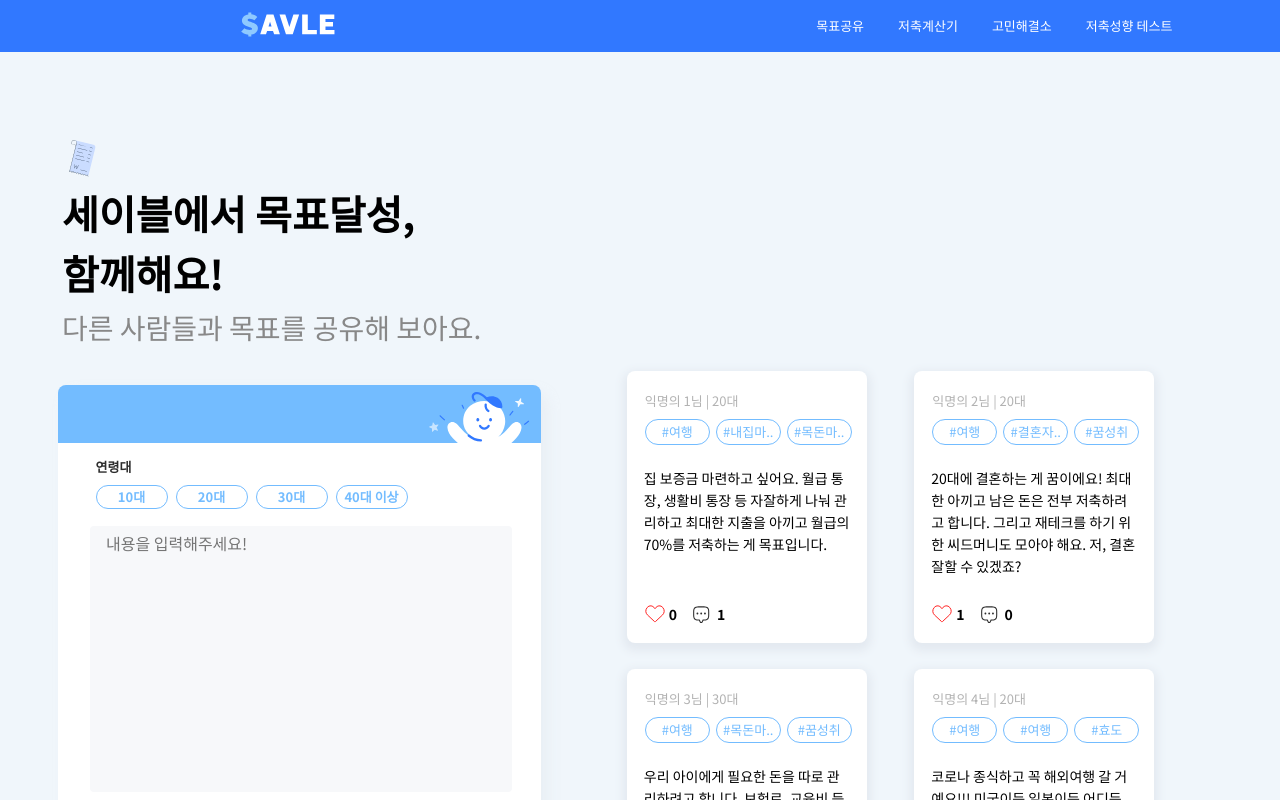
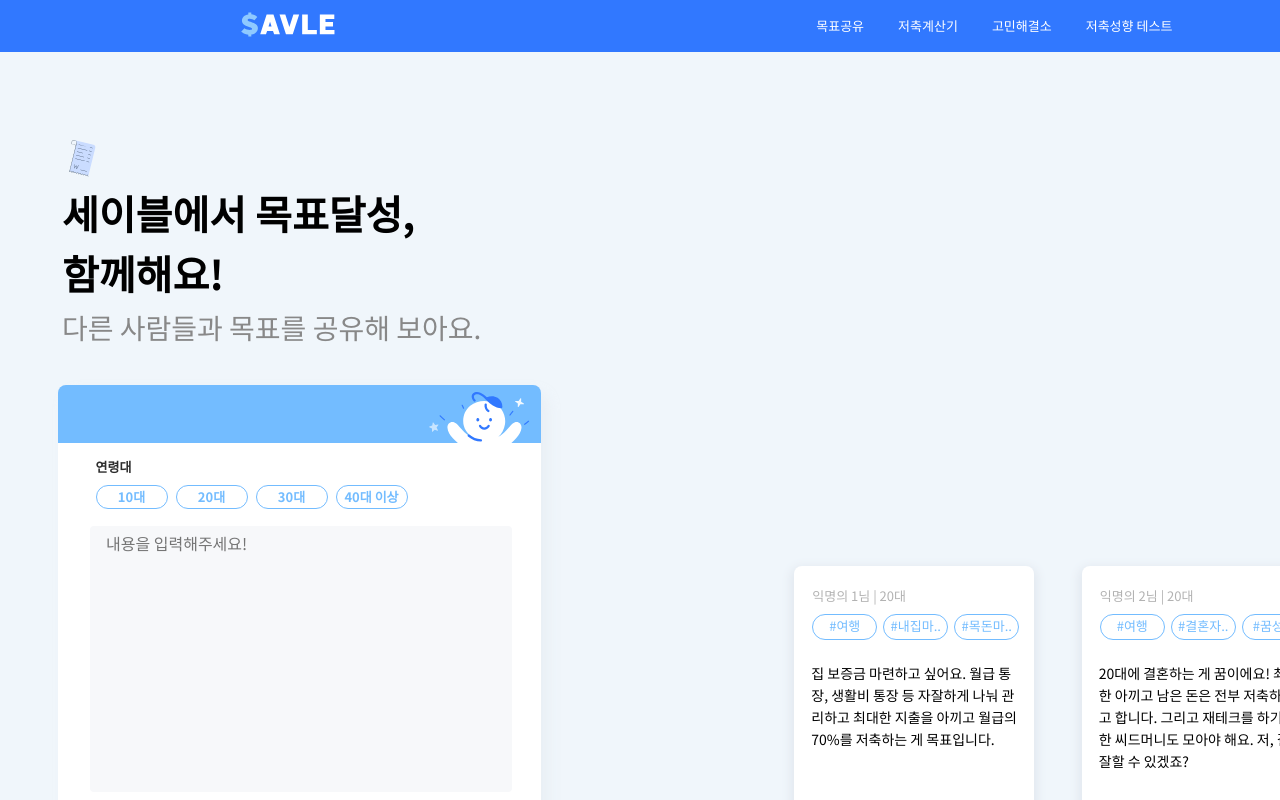
Before and after one commit to maddrake220/with-savle, a Next.js app: page / in a window 1280 px wide. Shown: the top 800 px of the page. Built offline with nearby package versions, Linux system fonts and the light colour scheme.

Commit message:
Fixed: (main goal, goal detail) import line

```diff
--- a/src/components/goal/MainGoal.js
+++ b/src/components/goal/MainGoal.js
@@ -1,9 +1,9 @@
+import style from "styles/MainGoal.module.scss";
+
 import MainGoalButton from "@/components/Goal/MainGoalButton";
 import MainGoalPostItem from "@/components/Goal/MainGoalPostItem";
 import MainGoalSlider from "@/components/Goal/MainGoalSlider";
 import MainGoalTitle from "@/components/Goal/MainGoalTitle";
-
-import style from "./MainGoal.module.scss";
 
 export default function MainGoal() {
   return (
--- a/src/components/goal/MainGoalButton.js
+++ b/src/components/goal/MainGoalButton.js
@@ -1,7 +1,6 @@
 /* eslint-disable @next/next/link-passhref */
 import Link from "next/link";
-
-import style from "./MainGoal.module.scss";
+import style from "styles/MainGoal.module.scss";
 
 export default function MainGoalButton() {
   return (
--- a/src/components/goal/MainGoalItem.js
+++ b/src/components/goal/MainGoalItem.js
@@ -2,8 +2,7 @@
 /* eslint-disable @next/next/link-passhref */
 import Image from "next/image"
 import Link from "next/link";
-
-import style from "./MainGoal.module.scss"
+import style from "styles/MainGoal.module.scss";
 
 MainGoalItem.defaultProps = {
   id: 0,
--- a/src/components/goal/MainGoalSlider.js
+++ b/src/components/goal/MainGoalSlider.js
@@ -6,11 +6,10 @@ import "slick-carousel/slick/slick-theme.css";
 import Image from "next/image";
 import Slider from "react-slick";
 import Data from "src/pages/goal/goalAPI.json";
+import style from "styles/MainGoal.module.scss";
 
 import MainGoalItem from "@/components/Goal/MainGoalItem";
 import { useBreakpoint } from "@/hooks/useBreakpoint";
-
-import style from "./MainGoal.module.scss";
 
 export default function MainGoalSlider() {
   function PreviousArrow(properties) {
@@ -65,7 +64,7 @@ export default function MainGoalSlider() {
   const goalItems = Data.results;
 
   return (
-    <div className="container">
+    <div className={`${style.goal_slider_container} container`}>
       <ul className={style.goal_slider}>
         {breakpoint.sm ? (
           <Slider {...settings}>
--- a/src/components/goal/MainGoalTitle.js
+++ b/src/components/goal/MainGoalTitle.js
@@ -1,7 +1,6 @@
 /* eslint-disable prettier/prettier */
 import Image from "next/image"
-
-import style from "./MainGoal.module.scss";
+import style from "styles/MainGoal.module.scss";
 
 export default function MainGoalTitle() {
   return (
--- a/src/pages/goal/[id].js
+++ b/src/pages/goal/[id].js
@@ -1,9 +1,9 @@
-import style from "./GoalId.module.scss";
+import style from "styles/GoalId.module.scss";
 
 function GoalById() {
   return (
     <section className={style.goal_detail}>
-      <div className={style.container}>
+      <div className={`${style.container} container`}>
         <div className={style.info}>익명의 302님 | 20대</div>
         <div className={style.text}>
           주변에 한우목장들이 있어 산업이 유망하다고 알고는 있었는데, 저 같은
--- a/src/components/goal/MainGoal.module.scss
+++ b/styles/MainGoal.module.scss
@@ -97,13 +97,26 @@
   }
 }
 
+.goal_slider_container{
+  width: 240px;
+  height: 272px;
+  padding: 0;
+  margin: auto;
+}
+
 .main_goal_item {
+  width: 240px;
+  height: 272px;
+  padding: 0;
+  margin: 0;
+
   .item {
     position: relative;
 
     width: 240px;
     height: 272px;
 
+    padding: 0;
     margin: 26px auto 0;
 
     background: #ffffff;
@@ -183,12 +196,12 @@
 
 .goal_slider {
   list-style: none;
-  width: 100%;
+  width: 320px;
   padding: 0;
-  margin: 0 auto;
+  margin: auto;
 
   background: #f0f6fb;
-  > div {
+  >div {
     display: flex;
     flex-wrap: wrap;
     justify-content: space-around;
@@ -199,7 +212,7 @@
   @media (min-width: 1200px) {
     .goal_slider {
       position: relative;
-      > div {
+      >div {
         position: absolute;
 
         left: 132px;
```
Also changed, not shown: public/img/receipt.svg, styles/GoalId.module.scss (renamed from src/pages/goal/GoalId.module.scss).
